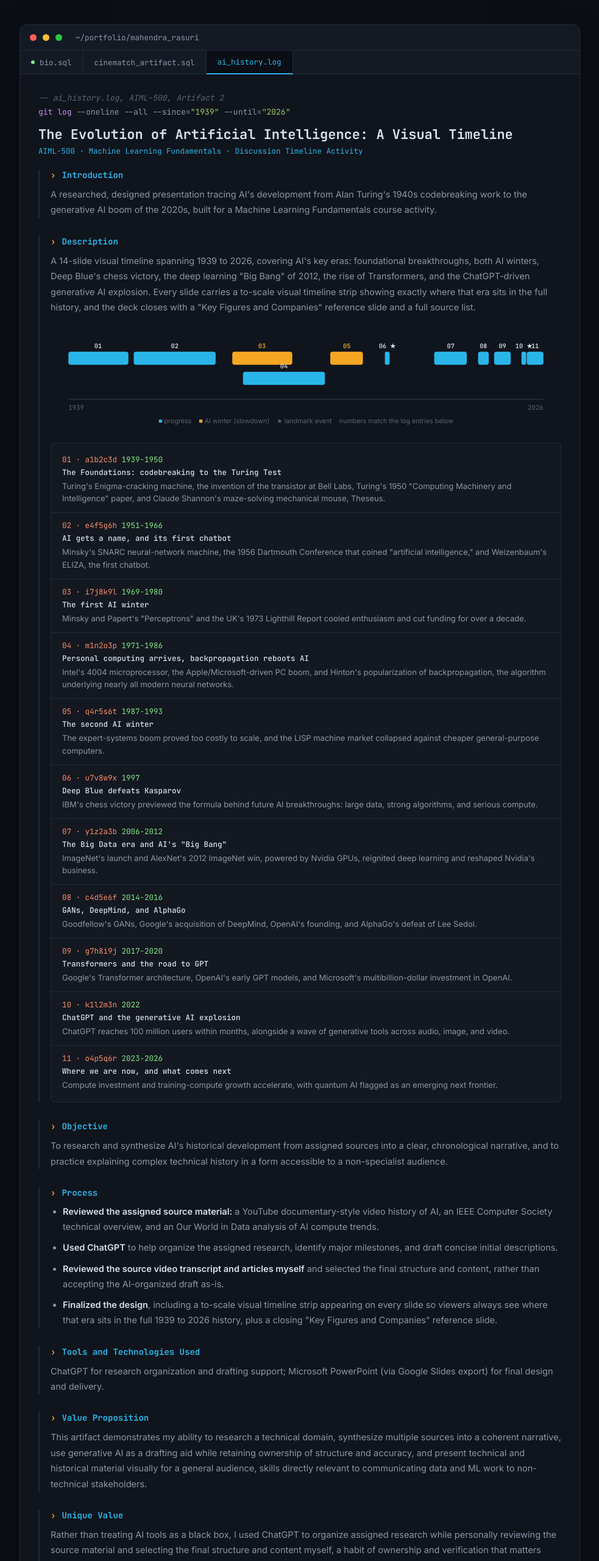
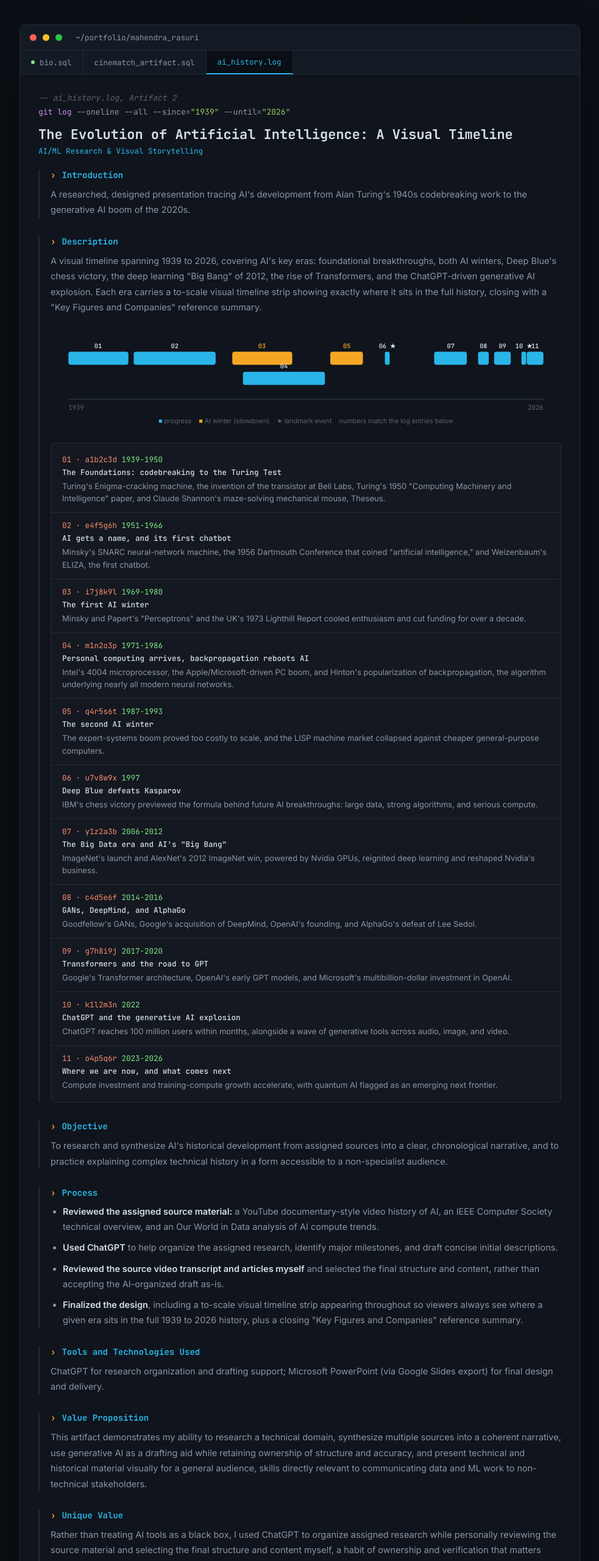
Before and after one commit to mahendra1610/mahendra-portfolio, a plain HTML site: page artifact2.html in a window 1280 px wide. Shown: the top 2560 px of the page at 61% size, without its empty margins (148-1131 px from the left). Drawn offline with Linux system fonts and the light colour scheme.

Commit message:
Add files via upload

```diff
--- a/artifact2.html
+++ b/artifact2.html
@@ -180,20 +180,20 @@
     </div>
 
     <div class="content">
-      <div class="cm">-- ai_history.log, AIML-500, Artifact 2</div>
+      <div class="cm">-- ai_history.log, Artifact 2</div>
       <div class="sql-line"><span class="kw">git log</span> --oneline --all --since=<span style="color:var(--string)">"1939"</span> --until=<span style="color:var(--string)">"2026"</span></div>
 
       <h1 class="title">The Evolution of Artificial Intelligence: A Visual Timeline</h1>
-      <div class="subtitle">AIML-500 · Machine Learning Fundamentals · Discussion Timeline Activity</div>
+      <div class="subtitle">AI/ML Research &amp; Visual Storytelling</div>
 
       <div class="field-block">
         <h2 class="field">Introduction</h2>
-        <p class="prose">A researched, designed presentation tracing AI's development from Alan Turing's 1940s codebreaking work to the generative AI boom of the 2020s, built for a Machine Learning Fundamentals course activity.</p>
+        <p class="prose">A researched, designed presentation tracing AI's development from Alan Turing's 1940s codebreaking work to the generative AI boom of the 2020s.</p>
       </div>
 
       <div class="field-block">
         <h2 class="field">Description</h2>
-        <p class="prose">A 14-slide visual timeline spanning 1939 to 2026, covering AI's key eras: foundational breakthroughs, both AI winters, Deep Blue's chess victory, the deep learning "Big Bang" of 2012, the rise of Transformers, and the ChatGPT-driven generative AI explosion. Every slide carries a to-scale visual timeline strip showing exactly where that era sits in the full history, and the deck closes with a "Key Figures and Companies" reference slide and a full source list.</p>
+        <p class="prose">A visual timeline spanning 1939 to 2026, covering AI's key eras: foundational breakthroughs, both AI winters, Deep Blue's chess victory, the deep learning "Big Bang" of 2012, the rise of Transformers, and the ChatGPT-driven generative AI explosion. Each era carries a to-scale visual timeline strip showing exactly where it sits in the full history, closing with a "Key Figures and Companies" reference summary.</p>
 
         <svg viewBox="0 0 860 180" style="width:100%;height:auto;margin-bottom:18px;" xmlns="http://www.w3.org/2000/svg">
           <!-- baseline axis -->
@@ -315,7 +315,7 @@
           <li><strong>Reviewed the assigned source material:</strong> a YouTube documentary-style video history of AI, an IEEE Computer Society technical overview, and an Our World in Data analysis of AI compute trends.</li>
           <li><strong>Used ChatGPT</strong> to help organize the assigned research, identify major milestones, and draft concise initial descriptions.</li>
           <li><strong>Reviewed the source video transcript and articles myself</strong> and selected the final structure and content, rather than accepting the AI-organized draft as-is.</li>
-          <li><strong>Finalized the design</strong>, including a to-scale visual timeline strip appearing on every slide so viewers always see where that era sits in the full 1939 to 2026 history, plus a closing "Key Figures and Companies" reference slide.</li>
+          <li><strong>Finalized the design</strong>, including a to-scale visual timeline strip appearing throughout so viewers always see where a given era sits in the full 1939 to 2026 history, plus a closing "Key Figures and Companies" reference summary.</li>
         </ul>
       </div>
 
@@ -347,7 +347,7 @@
           <tr><td class="k">IEEE Computer Society (n.d.)</td><td>"The Evolution of AI: From Foundations to Future Prospects," AI winters, GANs, and generative AI risk background</td></tr>
           <tr><td class="k">Roser & Our World in Data (2022)</td><td>"The Brief History of Artificial Intelligence," AI compute growth trends</td></tr>
         </table>
-        <p class="prose" style="color:var(--muted);font-size:13px;">Full APA citations are listed on the Sources &amp; References slide of the submitted presentation.</p>
+
       </div>
     </div>
 
```
Also changed, not shown: artifact1.html (+3 -3 lines).
